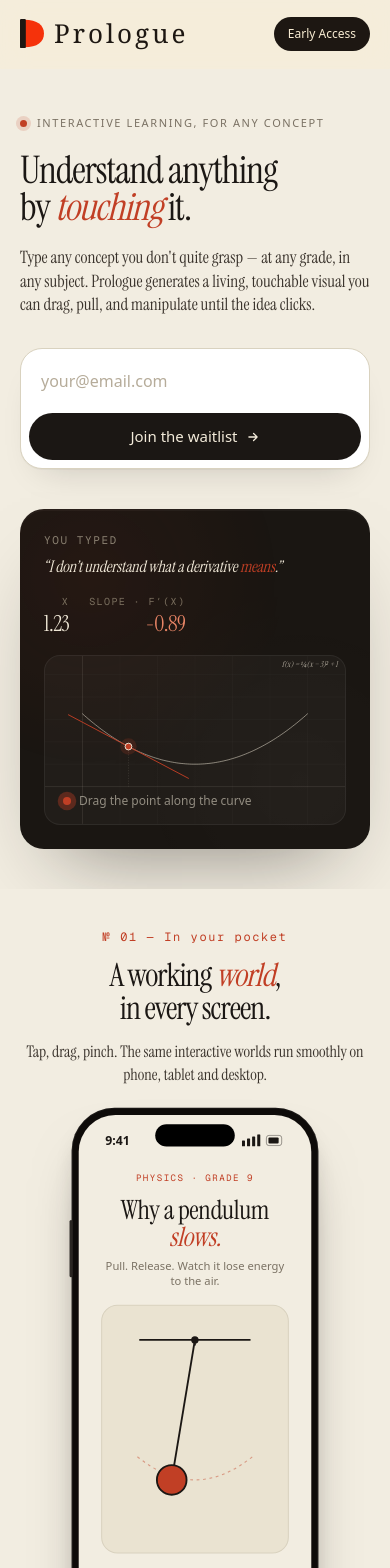
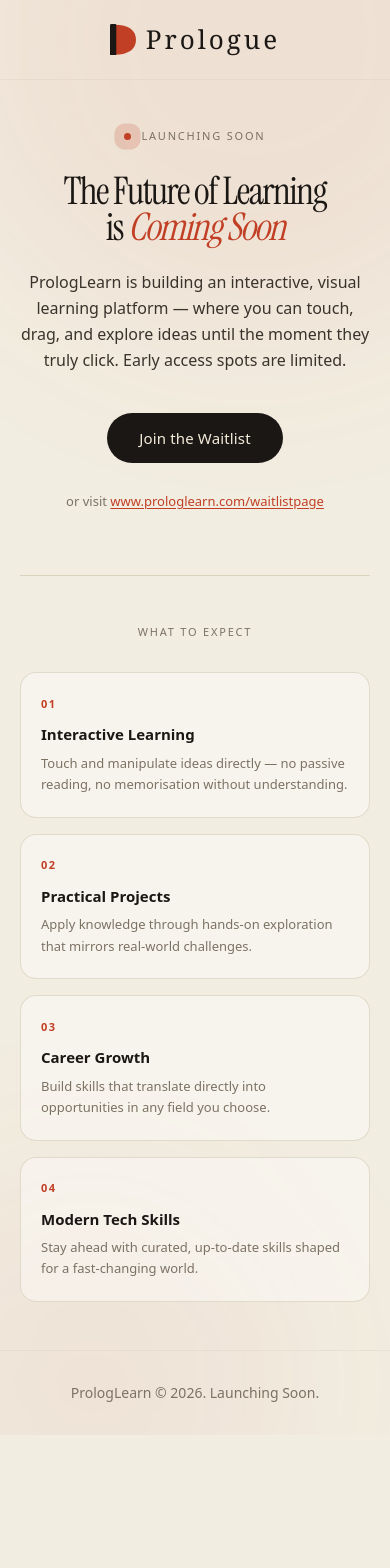
Before and after one commit to sunilthapa01/Prologue-wailtlist, a Next.js app: page / in a window 390 px wide. Shown: the top 1568 px of the page. After the commit the page ends 1435 px from the top, so only its background shows below. Built offline with nearby package versions, Linux system fonts and the light colour scheme; no server answers.

Commit message:
Remove Routes

```diff
--- a/components/Nav.tsx
+++ b/components/Nav.tsx
@@ -50,7 +50,7 @@ export default function Nav() {
             </>
           )}
           <a
-            href={isLegalPage ? '/waitlist-page/#join' : '#join'}
+            href={isLegalPage ? '/waitlistpage#join' : '#join'}
             onClick={() => {
               if (!isLegalPage) {
                 window.dispatchEvent(new CustomEvent('prologue:show-waitlist'))
--- a/next.config.ts
+++ b/next.config.ts
@@ -2,8 +2,6 @@ import type { NextConfig } from 'next'
 
 const nextConfig: NextConfig = {
   reactStrictMode: true,
-  basePath: '/waitlist-page',
-  assetPrefix: '/waitlist-page',
 }
 
 export default nextConfig
--- a/src/app/globals.css
+++ b/src/app/globals.css
@@ -156,6 +156,86 @@ body {
   font-weight: 600;
 }
 
+/* ── Coming Soon page ─────────────────────────────────────── */
+@keyframes csFadeInUp {
+  from { opacity: 0; transform: translateY(20px); }
+  to   { opacity: 1; transform: translateY(0); }
+}
+
+@keyframes csFloatOrb {
+  0%, 100% { transform: translate(0, 0) scale(1); }
+  50%      { transform: translate(24px, -24px) scale(1.06); }
+}
+
+.cs-orb {
+  position: absolute;
+  border-radius: 50%;
+  filter: blur(90px);
+  pointer-events: none;
+  animation: csFloatOrb 14s ease-in-out infinite;
+}
+.cs-orb-1 {
+  width: 560px;
+  height: 560px;
+  top: -220px;
+  right: -120px;
+  background: rgba(193, 63, 37, 0.07);
+}
+.cs-orb-2 {
+  width: 420px;
+  height: 420px;
+  bottom: -160px;
+  left: -120px;
+  background: rgba(193, 63, 37, 0.05);
+  animation-delay: -7s;
+}
+
+.cs-fade {
+  opacity: 0;
+  animation: csFadeInUp 0.65s ease forwards;
+}
+.cs-fade-d1 { animation-delay: 0.08s; }
+.cs-fade-d2 { animation-delay: 0.18s; }
+.cs-fade-d3 { animation-delay: 0.28s; }
+.cs-fade-d4 { animation-delay: 0.38s; }
+.cs-fade-d5 { animation-delay: 0.50s; }
+
+.cs-btn {
+  display: inline-flex;
+  align-items: center;
+  gap: 8px;
+  background: #1B1714;
+  color: #F3EBDA;
+  padding: 14px 32px;
+  border-radius: 9999px;
+  font-family: var(--font-geist), system-ui, sans-serif;
+  font-size: 15px;
+  font-weight: 500;
+  letter-spacing: 0.01em;
+  transition: background 200ms ease, transform 160ms ease, box-shadow 200ms ease;
+}
+.cs-btn:hover {
+  background: #C13F25;
+  transform: translateY(-2px);
+  box-shadow: 0 8px 20px rgba(193, 63, 37, 0.28);
+}
+.cs-btn:active {
+  transform: translateY(0);
+}
+
+.cs-card {
+  background: rgba(255, 255, 255, 0.42);
+  border: 1px solid rgba(217, 210, 191, 0.75);
+  border-radius: 16px;
+  padding: 22px 20px;
+  transition: transform 200ms ease, box-shadow 200ms ease, background 200ms ease;
+}
+.cs-card:hover {
+  transform: translateY(-4px);
+  box-shadow: 0 10px 28px rgba(27, 23, 20, 0.07);
+  background: rgba(255, 255, 255, 0.62);
+}
+
 /* ── Reduced motion ───────────────────────────────────────── */
 @media (prefers-reduced-motion: reduce) {
   * {
--- a/src/app/page.tsx
+++ b/src/app/page.tsx
@@ -1,104 +1,117 @@
-import Nav from '@/components/Nav'
-import SuccessModal from '@/components/SuccessModal'
-import WaitlistForm from '@/components/WaitlistForm'
-import DerivativeDemo from '@/components/DerivativeDemo'
-import PhoneShowcase from '@/components/PhoneShowcase'
-import CompareSection from '@/components/CompareSection'
-import HowItWorks from '@/components/HowItWorks'
-import Gallery from '@/components/Gallery'
-import FounderNote from '@/components/FounderNote'
-import Footer from '@/components/Footer'
+import Link from 'next/link'
+import Logo from '@/components/Logo'
+import type { Metadata } from 'next'
 
-export default function Home() {
+export const metadata: Metadata = {
+  title: 'PrologLearn — Coming Soon',
+  description:
+    'An interactive visual learning platform launching soon. Join the waitlist to get early access.',
+}
+
+const features = [
+  {
+    number: '01',
+    title: 'Interactive Learning',
+    desc: 'Touch and manipulate ideas directly — no passive reading, no memorisation without understanding.',
+  },
+  {
+    number: '02',
+    title: 'Practical Projects',
+    desc: 'Apply knowledge through hands-on exploration that mirrors real-world challenges.',
+  },
+  {
+    number: '03',
+    title: 'Career Growth',
+    desc: 'Build skills that translate directly into opportunities in any field you choose.',
+  },
+  {
+    number: '04',
+    title: 'Modern Tech Skills',
+    desc: 'Stay ahead with curated, up-to-date skills shaped for a fast-changing world.',
+  },
+]
+
+export default function ComingSoon() {
   return (
-    <>
-      <Nav />
+    <div className="min-h-screen bg-parchment flex flex-col overflow-hidden relative">
+      {/* Ambient gradient orbs */}
+      <div className="cs-orb cs-orb-1" aria-hidden="true" />
+      <div className="cs-orb cs-orb-2" aria-hidden="true" />
 
-      {/* ── Hero ──────────────────────────────────────────────── */}
-      <header className="pt-10 sm:pt-[72px] pb-10 sm:pb-14 relative overflow-x-hidden">
-        <div className="max-w-[1200px] mx-auto px-5 sm:px-7">
-          <div className="flex flex-col lg:flex-row lg:items-center lg:gap-12">
-            {/* Left column — Text content */}
-            <div className="lg:w-[55%] lg:flex-shrink-0">
+      {/* Header */}
+      <header className="relative z-10 px-6 sm:px-10 py-5 flex justify-center border-b border-rule/40">
+        <Logo size={26} />
+      </header>
+
+      {/* Hero */}
+      <main className="flex-1 flex flex-col items-center justify-center px-5 text-center relative z-10 py-12 sm:py-16">
+
         {/* Eyebrow */}
-              <div className="inline-flex items-center gap-[10px] font-body text-[11px] sm:text-xs font-medium tracking-[1.6px] sm:tracking-[1.8px] uppercase text-muted mb-5 sm:mb-7">
-                <span className="w-[7px] h-[7px] rounded-full bg-brand shadow-[0_0_0_4px_rgba(193,63,37,0.16)] flex-shrink-0" />
-                Interactive learning, for any concept
+        <div className="cs-fade inline-flex items-center gap-[10px] font-body text-[11px] font-medium tracking-[1.8px] uppercase text-muted mb-7">
+          <span className="w-[7px] h-[7px] rounded-full bg-brand animate-pulse-ring flex-shrink-0" />
+          Launching Soon
         </div>
 
         {/* Headline */}
-              <h1 className="font-display font-normal text-[clamp(38px,9vw,82px)] leading-[0.98] sm:leading-[0.96] tracking-[-1px] sm:tracking-[-1.5px] m-0 mb-5 sm:mb-[26px] text-ink [text-wrap:balance]">
-                Understand anything
+        <h1 className="cs-fade cs-fade-d1 font-display text-[clamp(38px,8.5vw,84px)] leading-[0.96] tracking-[-1.5px] sm:tracking-[-2px] text-ink [text-wrap:balance] max-w-[820px] mb-6 sm:mb-8">
+          The Future of Learning
           <br />
-                by <em className="italic text-brand">touching</em> it.
+          is <em className="italic text-brand">Coming Soon</em>
         </h1>
 
-              {/* Lede */}
-              <p className="font-display text-[clamp(17px,2vw,24px)] leading-snug text-ink-soft max-w-[520px] mb-8 sm:mb-10 [text-wrap:pretty]">
-                Type any concept you don&apos;t quite grasp — at any grade, in any
-                subject. Prologue generates a living, touchable visual you can drag,
-                pull, and manipulate until the idea clicks.
+        {/* Description */}
+        <p className="cs-fade cs-fade-d2 font-body text-[clamp(16px,2vw,20px)] leading-relaxed text-ink-soft max-w-[540px] mb-10 [text-wrap:pretty]">
+          PrologLearn is building an interactive, visual learning platform — where
+          you can touch, drag, and explore ideas until the moment they truly click.
+          Early access spots are limited.
         </p>
 
-              {/* Hero waitlist form */}
-              <WaitlistForm
-                formId="hero-form"
-                inputId="hero-email"
-                successId="hero-success"
-                submitLabel="Join the waitlist"
-                successMessage="We'll email you the moment your spot opens up. No spam, promise."
-              />
-
+        {/* CTA */}
+        <div className="cs-fade cs-fade-d3 flex flex-col sm:flex-row items-center gap-4 mb-7">
+          <Link href="/waitlistpage" className="cs-btn">
+            Join the Waitlist
+          </Link>
         </div>
 
-            {/* Right column — Live derivative demo */}
-            <div className="lg:w-[45%] mt-10 lg:mt-0">
-              <DerivativeDemo />
+        {/* URL reference */}
+        <p className="cs-fade cs-fade-d4 font-body text-[13px] text-muted">
+          or visit&nbsp;
+          <a
+            href="https://www.prologlearn.com/waitlistpage"
+            className="text-brand underline underline-offset-2 hover:text-[#A8351F] transition-colors"
+          >
+            www.prologlearn.com/waitlistpage
+          </a>
+        </p>
+
+        {/* Feature grid */}
+        <div className="cs-fade cs-fade-d5 w-full max-w-[940px] mt-16 sm:mt-20">
+          <div className="h-px bg-rule mb-12 sm:mb-14" />
+          <p className="font-body text-[11px] font-medium tracking-[1.8px] uppercase text-muted mb-8">
+            What to Expect
+          </p>
+          <div className="grid grid-cols-1 sm:grid-cols-2 lg:grid-cols-4 gap-4 sm:gap-5 text-left">
+            {features.map((f) => (
+              <div key={f.number} className="cs-card">
+                <span className="font-body font-semibold text-[11px] tracking-[1.4px] uppercase text-brand mb-3 block">
+                  {f.number}
+                </span>
+                <h3 className="font-body font-semibold text-ink text-[15px] mb-2 leading-snug">
+                  {f.title}
+                </h3>
+                <p className="font-body text-muted text-[13px] leading-relaxed">
+                  {f.desc}
+                </p>
+              </div>
+            ))}
           </div>
         </div>
+      </main>
+
+      {/* Footer */}
+      <footer className="relative z-10 text-center py-8 font-body text-muted text-sm border-t border-rule/40">
+        PrologLearn &copy; 2026. Launching Soon.
+      </footer>
     </div>
-      </header>
-
-      {/* ── Device Showcase ───────────────────────────────────── */}
-      <PhoneShowcase />
-
-      {/* ── Compare strip ─────────────────────────────────────── */}
-      <CompareSection />
-
-      {/* ── How It Works ──────────────────────────────────────── */}
-    <HowItWorks />
-
-      {/* ── Examples Gallery ──────────────────────────────────── */}
-      <Gallery />
-
-      {/* ── Founder Note ──────────────────────────────────────── */}
-      <FounderNote />
-
-      {/* ── Final CTA ─────────────────────────────────────────── */}
-      <section className="text-center pt-14 sm:pt-[120px] pb-16 sm:pb-[100px]" id="join">
-        <div className="max-w-[720px] mx-auto px-5 sm:px-7">
-          <h2 className="font-display font-normal text-[clamp(40px,9vw,88px)] leading-[0.95] tracking-[-1px] sm:tracking-[-1.5px] mb-6 sm:mb-[28px] [text-wrap:balance]">
-            Be one of the first
-            <br />
-            to <em className="italic text-brand">understand</em>.
-          </h2>
-          <p className="font-display text-[clamp(17px,2.2vw,26px)] leading-snug text-ink-soft mx-auto mb-8 sm:mb-9 [text-wrap:pretty]">
-            Join the first learners exploring a more interactive way to understand
-            ideas. Early access is limited while we carefully shape the experience.
-          </p>
-          <WaitlistForm
-            formId="final-form"
-            inputId="final-email"
-            successId="final-success"
-            submitLabel="Save my spot"
-            successMessage="Welcome. We'll be in touch soon."
-            centered
-          />
-        </div>
-      </section>
-
-      <Footer />
-      <SuccessModal />
-    </>
   )
 }
--- /dev/null
+++ b/src/app/waitlistpage/page.tsx
@@ -0,0 +1,94 @@
+import Nav from '@/components/Nav'
+import SuccessModal from '@/components/SuccessModal'
+import WaitlistForm from '@/components/WaitlistForm'
+import DerivativeDemo from '@/components/DerivativeDemo'
+import PhoneShowcase from '@/components/PhoneShowcase'
+import CompareSection from '@/components/CompareSection'
+import HowItWorks from '@/components/HowItWorks'
+import Gallery from '@/components/Gallery'
+import FounderNote from '@/components/FounderNote'
+import Footer from '@/components/Footer'
+import type { Metadata } from 'next'
+
+export const metadata: Metadata = {
+  title: 'Prologue — Understand anything by touching it.',
+  description:
+    'An interactive visual learning platform. Type any concept. Touch it until it clicks.',
+}
+
+export default function WaitlistPage() {
+  return (
+    <>
+      <Nav />
+
+      {/* ── Hero ──────────────────────────────────────────────── */}
+      <header className="pt-10 sm:pt-[72px] pb-10 sm:pb-14 relative overflow-x-hidden">
+        <div className="max-w-[1200px] mx-auto px-5 sm:px-7">
+          <div className="flex flex-col lg:flex-row lg:items-center lg:gap-12">
+            <div className="lg:w-[55%] lg:flex-shrink-0">
+              <div className="inline-flex items-center gap-[10px] font-body text-[11px] sm:text-xs font-medium tracking-[1.6px] sm:tracking-[1.8px] uppercase text-muted mb-5 sm:mb-7">
+                <span className="w-[7px] h-[7px] rounded-full bg-brand shadow-[0_0_0_4px_rgba(193,63,37,0.16)] flex-shrink-0" />
+                Interactive learning, for any concept
+              </div>
+
+              <h1 className="font-display font-normal text-[clamp(38px,9vw,82px)] leading-[0.98] sm:leading-[0.96] tracking-[-1px] sm:tracking-[-1.5px] m-0 mb-5 sm:mb-[26px] text-ink [text-wrap:balance]">
+                Understand anything
+                <br />
+                by <em className="italic text-brand">touching</em> it.
+              </h1>
+
+              <p className="font-display text-[clamp(17px,2vw,24px)] leading-snug text-ink-soft max-w-[520px] mb-8 sm:mb-10 [text-wrap:pretty]">
+                Type any concept you don&apos;t quite grasp — at any grade, in any
+                subject. Prologue generates a living, touchable visual you can drag,
+                pull, and manipulate until the idea clicks.
+              </p>
+
+              <WaitlistForm
+                formId="hero-form"
+                inputId="hero-email"
+                successId="hero-success"
+                submitLabel="Join the waitlist"
+                successMessage="We'll email you the moment your spot opens up. No spam, promise."
+              />
+            </div>
+
+            <div className="lg:w-[45%] mt-10 lg:mt-0">
+              <DerivativeDemo />
+            </div>
+          </div>
+        </div>
+      </header>
+
+      <PhoneShowcase />
+      <CompareSection />
+      <HowItWorks />
+      <Gallery />
+      <FounderNote />
+
+      <section className="text-center pt-14 sm:pt-[120px] pb-16 sm:pb-[100px]" id="join">
+        <div className="max-w-[720px] mx-auto px-5 sm:px-7">
+          <h2 className="font-display font-normal text-[clamp(40px,9vw,88px)] leading-[0.95] tracking-[-1px] sm:tracking-[-1.5px] mb-6 sm:mb-[28px] [text-wrap:balance]">
+            Be one of the first
+            <br />
+            to <em className="italic text-brand">understand</em>.
+          </h2>
+          <p className="font-display text-[clamp(17px,2.2vw,26px)] leading-snug text-ink-soft mx-auto mb-8 sm:mb-9 [text-wrap:pretty]">
+            Join the first learners exploring a more interactive way to understand
+            ideas. Early access is limited while we carefully shape the experience.
+          </p>
+          <WaitlistForm
+            formId="final-form"
+            inputId="final-email"
+            successId="final-success"
+            submitLabel="Save my spot"
+            successMessage="Welcome. We'll be in touch soon."
+            centered
+          />
+        </div>
+      </section>
+
+      <Footer />
+      <SuccessModal />
+    </>
+  )
+}
```
Also changed, not shown: .claude/settings.json, 1 other file (tests, documents, lock files or other folders). Lines whose indentation alone changed are shown as unchanged.
